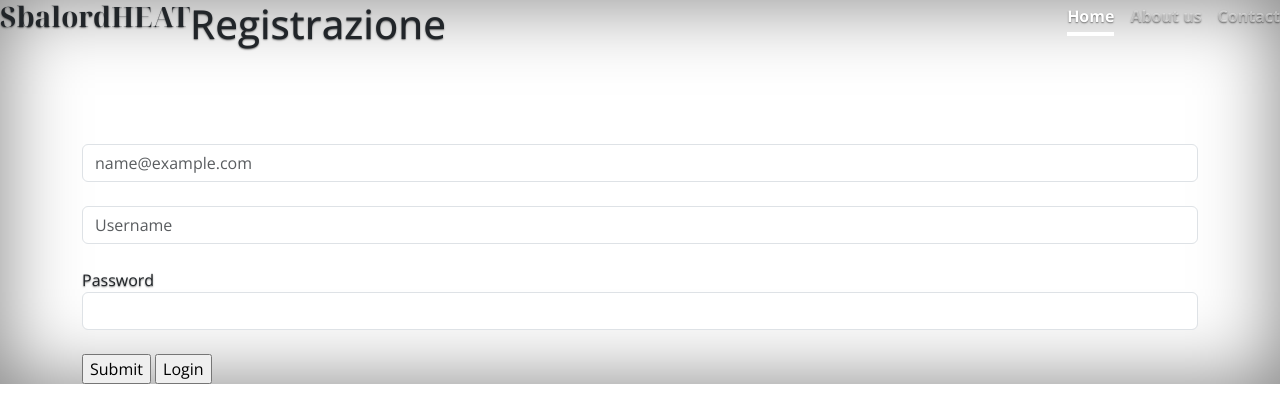
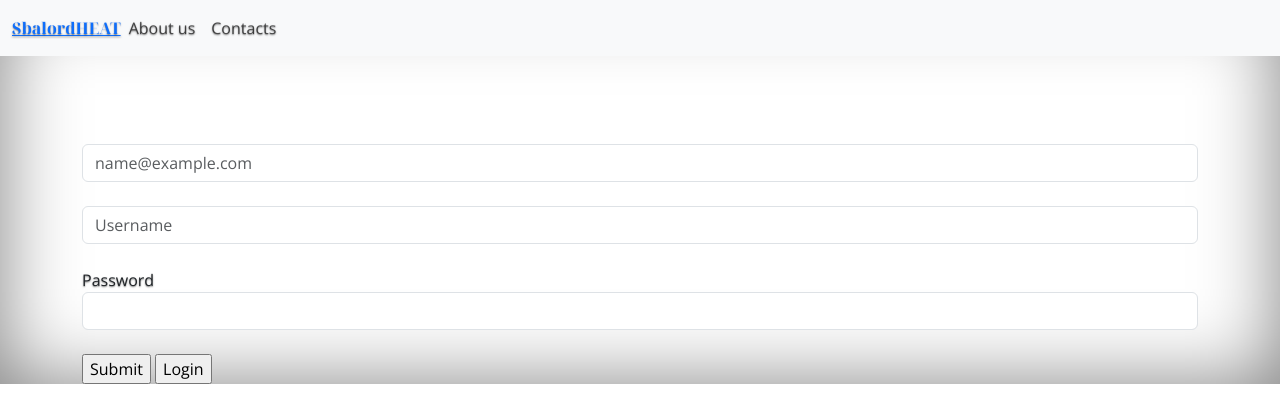
Before and after one commit to sbalordi/sbalordheat, a PHP site: page /register in a window 1280 px wide. Shown: the top 420 px of the page. Run offline with PHP 8.4, Linux system fonts and the light colour scheme; a stand-in replaces the project's code that opens the database connection; some libraries are stand-ins or nearby versions.

Commit message:
Undo last commit

```diff
--- a/style_components/navbar.php
+++ b/style_components/navbar.php
@@ -1,10 +1,20 @@
-        <header class="mb-auto">
-          <div>
-            <h3 class="float-md-start mb-0 nav-brand">SbalordHEAT</h3>
-            <nav class="nav nav-masthead justify-content-center float-md-end">
-              <a class="nav-link fw-bold py-1 px-0 active" aria-current="page" href="#">Home</a>
-              <a class="nav-link fw-bold py-1 px-0" href="#">About us</a>
-              <a class="nav-link fw-bold py-1 px-0" href="#">Contact</a>
-            </nav>
-          </div>
-        </header>
+<nav class="navbar navbar-expand-lg bg-body-tertiary fixed-top">
+    <div class="container-fluid">
+        <!-- brand -->
+        <a class="nav-brand" href="#home">SbalordHEAT</a>
+
+        <!-- toggler per schermi più piccoli -->
+        <button class="navbar-toggler" type="button" data-bs-toggle="collapse" data-bs-target="#navbarSupportedContent" aria-controls="navbarSupportedContent" aria-expanded="false" aria-label="Toggle navigation">
+            <span class="navbar-toggler-icon"></span>
+        </button>
+
+        <!-- contenuti navbar -->
+        <div class="collapse navbar-collapse" id="navbarSupportedContent">
+            <div class="navbar-nav me-auto mb-2 mb-lg-0">
+                <a class="nav-link" aria-current="page" href="#about">About us</a>
+                <a class="nav-link" aria-current="page" href="#products">Contacts</a>
+            </div>
+            <hr>
+        </div>
+    </div>
+</nav>
--- a/views/home.php
+++ b/views/home.php
@@ -4,7 +4,7 @@
     </head>
     <body class="bg-image mainBody d-flex h-100 text-center">
       <div class="cover-container d-flex w-100 h-100 p-3 mx-auto flex-column">
-        <?php include __DIR__ . "/../style_components/navbar.php" ?>
+        <?php include __DIR__ . "/../style_components/cover.php" ?>
 
         <main class="px-3 mb-auto">
           <h1 class="brand">Energia sostenibile.</h1>
```
Also changed, not shown: style_components/cover.php (added, +10 -0 lines).
